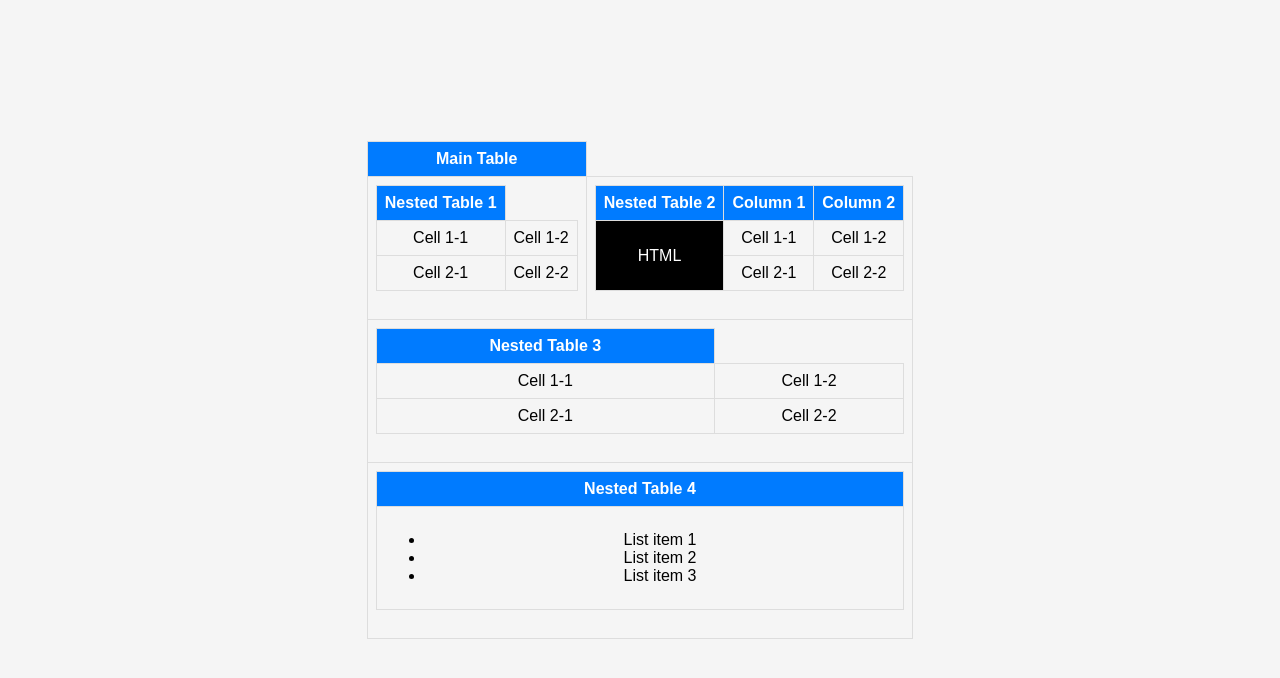
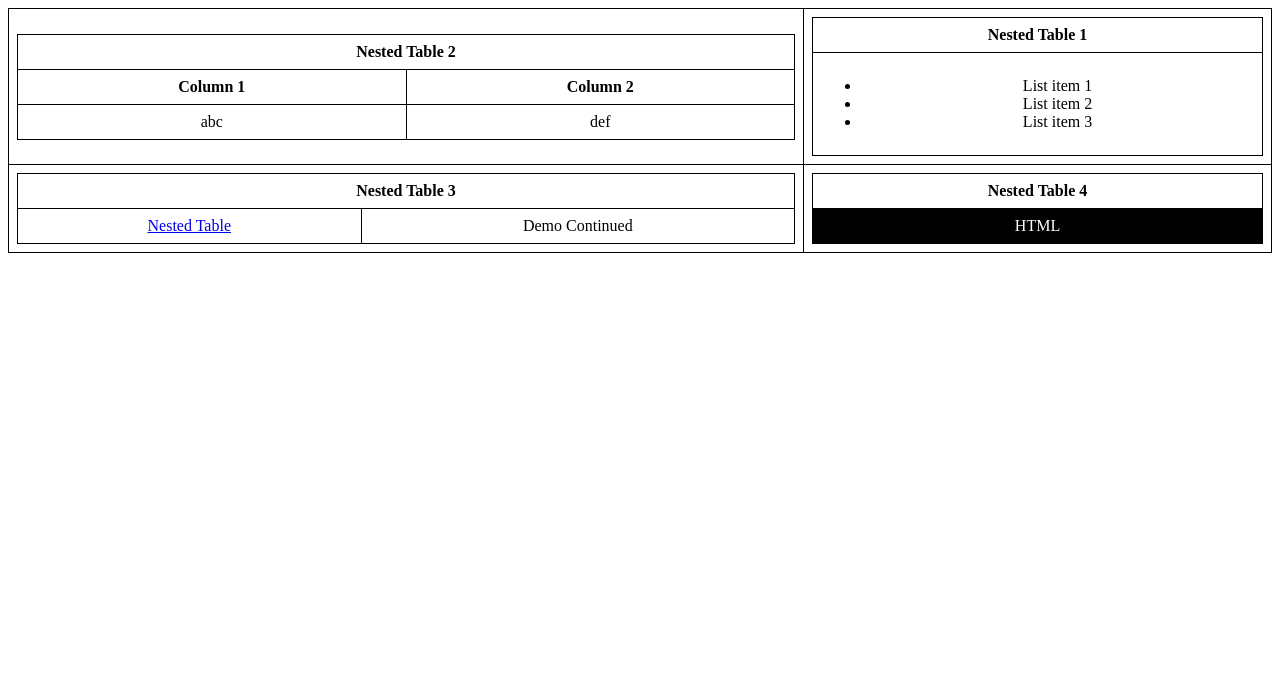
Before and after one commit to acciojob/tables-in-tables-Ravisharma-1999, a website: page main.html in a window 1280 px wide. Drawn offline with Linux system fonts and the light colour scheme.

Commit message:
created a submission

```diff
--- a/main.html
+++ b/main.html
@@ -3,123 +3,37 @@
 <head>
     <meta charset="UTF-8">
     <meta name="viewport" content="width=device-width, initial-scale=1.0">
-  <title>Tables in Tables Example</title>
-  <style>
-    body {
-      font-family: Arial, sans-serif;
-      background-color: #f5f5f5;
-      display: flex;
-      justify-content: center;
-      align-items: center;
-      height: 100vh;
-      margin: 0;
-    }
-
-    table {
-      border-collapse: collapse;
-      margin-bottom: 20px;
-    }
-
-    th, td {
-      border: 1px solid #ddd;
-      padding: 8px;
-      text-align: center;
-    }
-
-    th {
-      background-color: #007bff;
-      color: white;
-    }
-
-    .nested-table {
-      width: 100%;
-    }
-
-    .black-cell {
-      background-color: black;
-      color: white;
-    }
-  </style>
+    <title>Tables in Tables</title>
+    <link rel="stylesheet" href="styles.css">
 </head>
 <body>
-
+    <table>
+        <tbody>
+            <tr>
+                <td>
                     <table>
                         <thead>
                             <tr>
-        <th>Main Table</th>
-      </tr>
-    </thead>
-    <tbody>
-      <tr>
-        <td>
-          <table class="nested-table">
-            <thead>
-              <tr>
-                <th>Nested Table 1</th>
-              </tr>
-            </thead>
-            <tbody>
-              <tr>
-                <td>Cell 1-1</td>
-                <td>Cell 1-2</td>
+                                <th colspan="2">Nested Table 2</th>
                             </tr>
                             <tr>
-                <td>Cell 2-1</td>
-                <td>Cell 2-2</td>
-              </tr>
-            </tbody>
-          </table>
-        </td>
-        <td>
-          <table class="nested-table">
-            <thead>
-              <tr>
-                <th>Nested Table 2</th>
                                 <th>Column 1</th>
                                 <th>Column 2</th>
                             </tr>
                         </thead>
                         <tbody>
                             <tr>
-                <td class="black-cell" rowspan="2">HTML</td>
-                <td>Cell 1-1</td>
-                <td>Cell 1-2</td>
-              </tr>
-              <tr>
-                <td>Cell 2-1</td>
-                <td>Cell 2-2</td>
+                                <td>abc</td>
+                                <td>def</td>
                             </tr>
                         </tbody>
                     </table>
                 </td>
-      </tr>
-      <tr>
-        <td colspan="2">
-          <table class="nested-table">
+                <td>
+                    <table>
                         <thead>
                             <tr>
-                <th>Nested Table 3</th>
-              </tr>
-            </thead>
-            <tbody>
-              <tr>
-                <td>Cell 1-1</td>
-                <td>Cell 1-2</td>
-              </tr>
-              <tr>
-                <td>Cell 2-1</td>
-                <td>Cell 2-2</td>
-              </tr>
-            </tbody>
-          </table>
-        </td>
-      </tr>
-      <tr>
-        <td colspan="2">
-          <table class="nested-table">
-            <thead>
-              <tr>
-                <th>Nested Table 4</th>
+                                <th>Nested Table 1</th>
                             </tr>
                         </thead>
                         <tbody>
@@ -136,8 +50,38 @@
                     </table>
                 </td>
             </tr>
+            <tr>
+                <td>
+                    <table>
+                        <thead>
+                            <tr>
+                                <th colspan="2">Nested Table 3</th>
+                            </tr>
+                        </thead>
+                        <tbody>
+                            <tr>
+                                <td><a href="#">Nested Table</a></td>
+                                <td>Demo Continued</td>
+                            </tr>
                         </tbody>
                     </table>
-
+                </td>
+                <td>
+                    <table>
+                        <thead>
+                            <tr>
+                                <th colspan="2">Nested Table 4</th>
+                            </tr>
+                        </thead>
+                        <tbody>
+                            <tr>
+                                <td class="black-background">HTML</td>
+                            </tr>
+                        </tbody>
+                    </table>
+                </td>
+            </tr>
+        </tbody>
+    </table>
 </body>
 </html>
--- a/styles.css
+++ b/styles.css
@@ -1,2 +1,15 @@
+table {
+    border-collapse: collapse;
+    width: 100%;
+}
 
-/* Your CSS Code here. */
+th, td {
+    border: 1px solid black;
+    padding: 8px;
+    text-align: center;
+}
+
+.black-background {
+    background-color: black;
+    color: white;
+}
```
Also changed, not shown: script.js (deleted, +0 -15 lines). Lines whose indentation alone changed are shown as unchanged.
